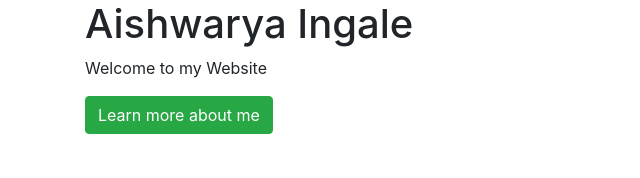
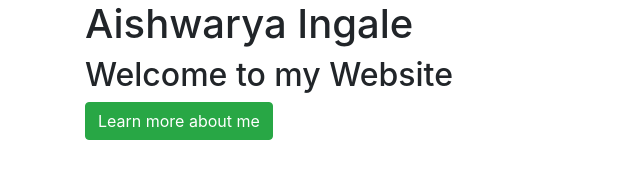
Before and after one commit to aishwaryaingale/aishwaryaingale.github.io, a plain HTML site: page index.html in a window 1280 px wide. Shown: the whole page, without its empty margins (0-640 px from the left). Drawn offline with nearby package versions, Linux system fonts and the light colour scheme.

Commit message:
modified font

```diff
--- a/css/style.css
+++ b/css/style.css
@@ -1,3 +1,3 @@
 p {
-     font-family:'Comic Neue', cursive;
+     font-family:'Noto Sans', sans-serif;
 }
--- a/index.html
+++ b/index.html
@@ -5,18 +5,18 @@
     <meta name="viewport" content="width=device-width, initial-scale=1.0">
     <title>My Portfolio</title>
     <link rel="stylesheet" href="https://stackpath.bootstrapcdn.com/bootstrap/4.4.1/css/bootstrap.min.css">
-    <link href="https://fonts.googleapis.com/css2?family=Comic+Neue:wght@700&display=swap" rel="stylesheet">
+    <link href="https://fonts.googleapis.com/css2?family=Noto+Sans:ital,wght@1,700&display=swap" rel="stylesheet">
 </head>
 <body>
     <div class="container">
         <h1>
             Aishwarya Ingale
         </h1>
-        <p>
+       <h2>
 
             Welcome to my Website
 
-        </p>
+       </h2>
         <button class="btn btn-success">
             Learn more about me
         </button>
```
